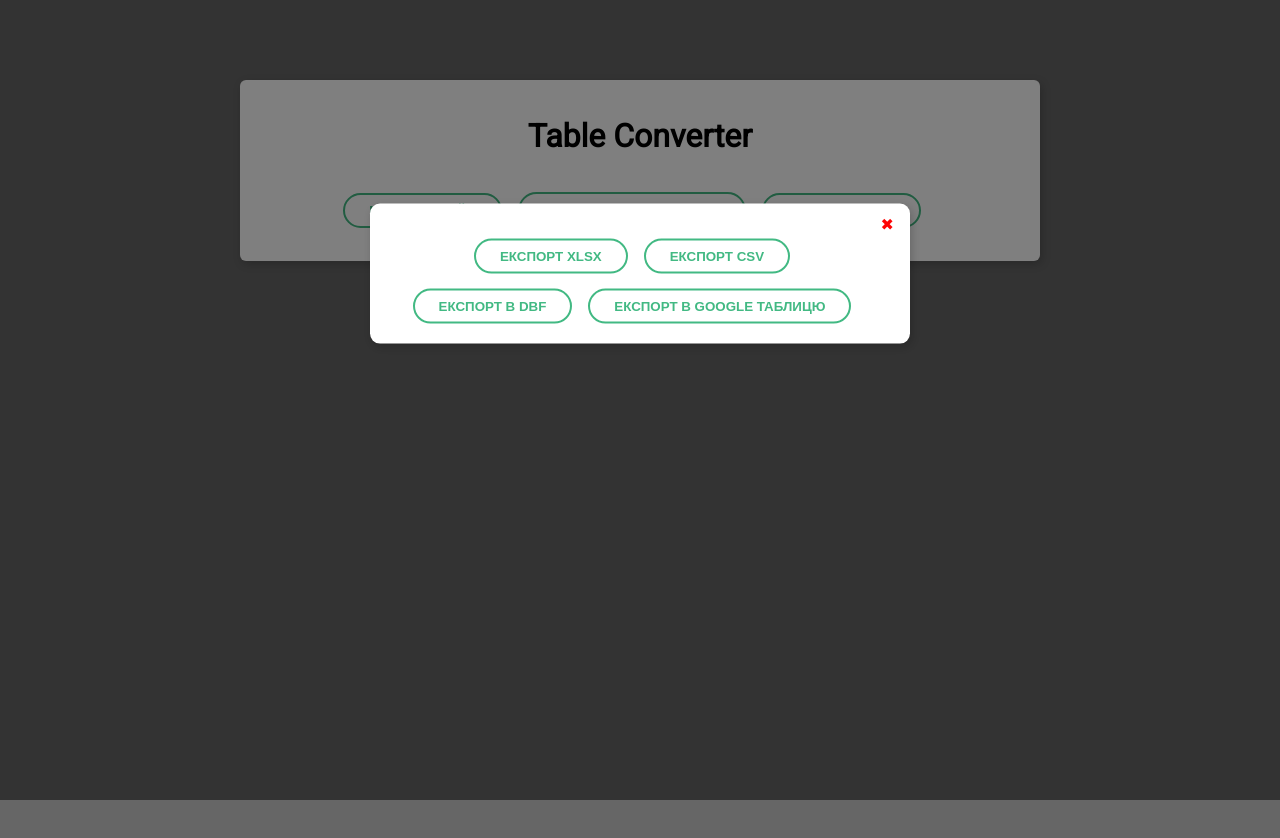
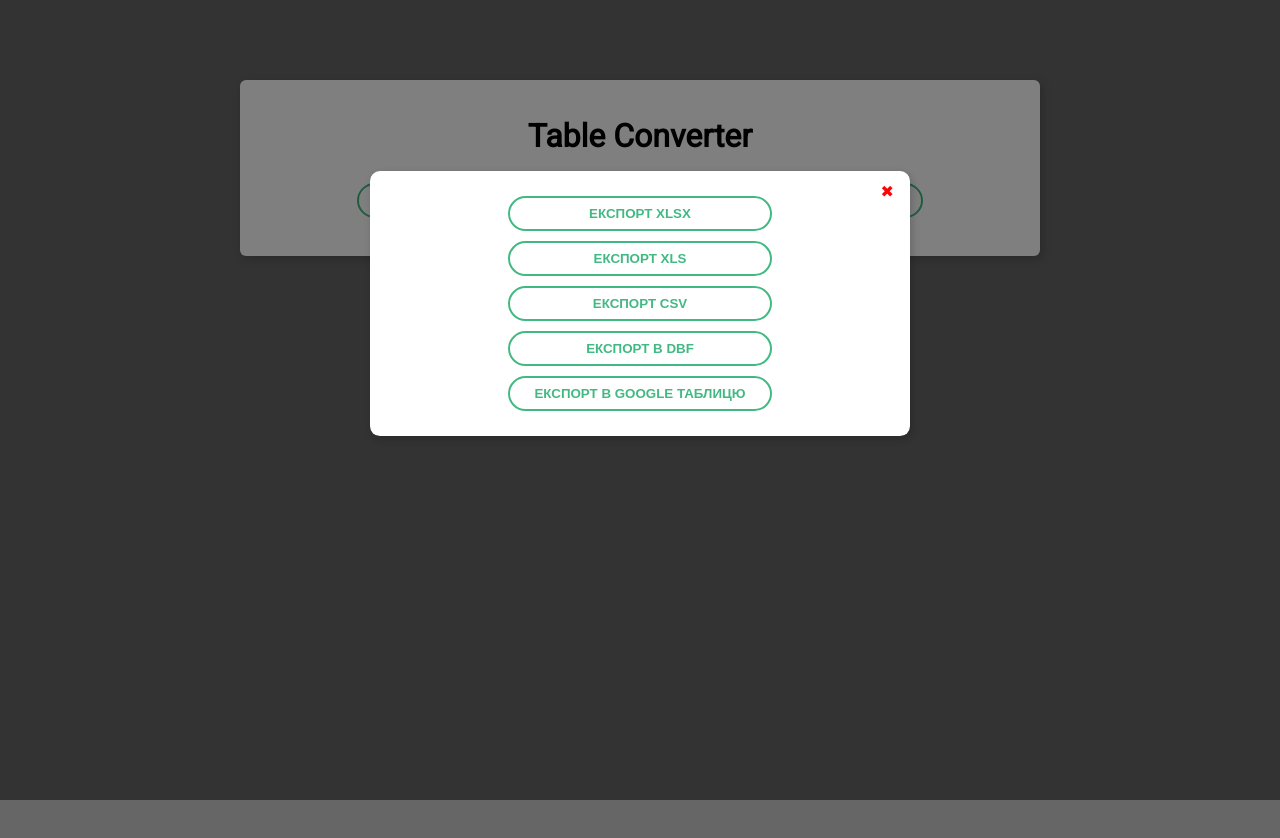
Before and after one commit to Tymivv/dbf_convert, a React (Create React App) app: page / in a window 1280 px wide. Both pictures are taken after a click on the button "ЕКСПОРТУВАТИ". Shown: the top 838 px of the page. Built offline with nearby package versions, Linux system fonts and the light colour scheme.

Commit message:
add_export_xls

```diff
--- a/src/App.js
+++ b/src/App.js
@@ -564,6 +564,10 @@ export default function App() {
         const wb = XLSX.utils.book_new();
         XLSX.utils.book_append_sheet(wb, ws, "Data");
         writeFileXLSX(wb, `${baseFileName}.xlsx`);
+      } else if (type === "xls") {
+        const wb = XLSX.utils.book_new();
+        XLSX.utils.book_append_sheet(wb, ws, "Data");
+        XLSX.writeFile(wb, `${baseFileName}.xls`, { bookType: "xls" });
       } else {
         const csv = XLSX.utils.sheet_to_csv(ws);
         const blob = new Blob([csv], { type: "text/csv;charset=utf-8;" });
@@ -607,6 +611,7 @@ export default function App() {
     );
   };
 
+
   const renameColumn = (oldName, newName) => {
     if (!newName.trim()) {
       alert("Назва колонки не може бути порожньою!");
@@ -617,7 +622,9 @@ export default function App() {
       alert(`Колонка "${newName}" вже існує!`);
       return;
     }
-    setColumnOrder((prev) => prev.map((col) => (col === oldName ? newName : col)));
+    setColumnOrder((prev) =>
+      prev.map((col) => (col === oldName ? newName : col))
+    );
     setDecodedData((prev) =>
       prev.map((row) => {
         if (row.hasOwnProperty(oldName)) {
@@ -629,6 +636,7 @@ export default function App() {
       })
     );
   };
+
 
   // -------------------------------------------------------
   // Редагування / Додавання / Видалення рядків
@@ -811,6 +819,26 @@ useEffect(() => {
     }
   };
 
+  const initializeNewTable = () => {
+    const columnCount = prompt("Введіть кількість колонок:", "3");
+    if (!columnCount || isNaN(columnCount) || columnCount < 1 || columnCount > 10) {
+      alert("Введіть коректну кількість колонок!");
+      return;
+    }
+
+    const columns = [];
+    for (let i = 0; i < columnCount; i++) {
+      const columnName = prompt(`Введіть назву колонки ${i + 1}:`, `column_${i + 1}`);
+      columns.push(columnName || `column_${i + 1}`);
+    }
+
+    setColumnOrder(columns); // Встановити порядок колонок
+    setDecodedData([]); // Початкова таблиця порожня
+    setTableValid(true); // Вмикає можливість роботи з таблицею
+    setUploadedFileName("Нова таблиця");
+  };
+
+
   // -------------------------------------------------------
   // Рендер
   // -------------------------------------------------------
@@ -818,6 +846,14 @@ useEffect(() => {
     <div className={style.container}>
       <div className={style.card}>
         <h1>Table Converter</h1>
+        {/* <div>
+          <button
+            className={style.btn}
+            onClick={() => initializeNewTable()}
+            >
+            Створити порожню таблицю
+          </button>
+        </div> */}
         <input
           type="file"
           style={{ display: "none" }}
@@ -858,7 +894,7 @@ useEffect(() => {
                   onRequestClose={() => setShowExportModal(false)}
                   contentLabel="Export  "
                   ariaHideApp={false}
-                  className="Modal"
+                  className="Modal exportModal"
                   overlayClassName="Overlay"
                 >
           <button
@@ -872,6 +908,13 @@ useEffect(() => {
           onClick={() => exportFile("xlsx")}
         >
           Експорт XLSX
+        </button>
+        <button
+          className={style.btn}
+          disabled={!tableValid || !decodedData.length}
+          onClick={() => exportFile("xls")}
+        >
+          Експорт XLS
         </button>
         <button
           className={style.btn}
@@ -1104,13 +1147,21 @@ useEffect(() => {
                     {/* Шапка з колонками */}
                     {columnOrder.map((col) => (
                       <th key={col}>
-                        <input
-                          type="text"
-                          value={col}
-                          onChange={(e) => renameColumn(col, e.target.value)}
-                        />
-                      </th>
-                    ))}
+                        <div
+                          contentEditable
+                          suppressContentEditableWarning
+                          onBlur={(e) => renameColumn(col, e.target.textContent.trim())}
+                          onKeyDown={(e) => {
+                            if (e.key === "Enter") {
+                              e.preventDefault(); // Забороняємо перенесення рядка
+                              e.target.blur(); // Викликаємо подію onBlur, текст редагується без оновлення стану в реальному часі. Оновлення відбувається лише при завершенні редагування
+                            }
+                          }}
+                          >
+                            {col}
+                          </div>
+                        </th>
+                      ))}
                     <th></th>
                   </tr>
                 </thead>
--- a/src/GoogleSheetUploader/googleSheetUploader.css
+++ b/src/GoogleSheetUploader/googleSheetUploader.css
@@ -53,3 +53,9 @@
     cursor: pointer;
     opacity: 0.6;
 }
+
+
+.exportModal {
+  display: grid;
+  justify-content: center;
+}
--- a/src/app.module.css
+++ b/src/app.module.css
@@ -37,8 +37,10 @@ body {
     background: #fff;
     transition: all 0.22s;
     cursor: pointer;
-    margin-right: 1rem;
-    margin-top: 15px;
+    /* margin-right: 1rem;
+    margin-top: 15px; */
+    margin: 5px;
+
 }
 
 .btn:active {
@@ -107,7 +109,7 @@ body {
 }
 
 .modal_colum_list{
-  margin: 5px 0;
+  margin: 5px;
   display:flex;
   align-items: center;
   &:hover {
@@ -307,7 +309,7 @@ body {
   transition: opacity 0.3s ease-in-out;
   transform: translate(-50%, -26%);
   position: absolute;
-    top: 50%;
+  top: 30%;
   left: 50%;
   background: white;
   padding: 20px;
@@ -316,8 +318,8 @@ body {
   max-width: 500px;
   width: 100%;
   text-align: center;
-    /* max-height: 80vh;
-    overflow-y: auto;  */
+  /* max-height: 80vh; */
+  /* overflow-y: auto; */
   }
 
   .Modal.ReactModal__Content--after-open {
```
Also changed, not shown: public/manifest.json, 1 other file (tests, documents, lock files or other folders). Lines whose indentation alone changed are shown as unchanged.
